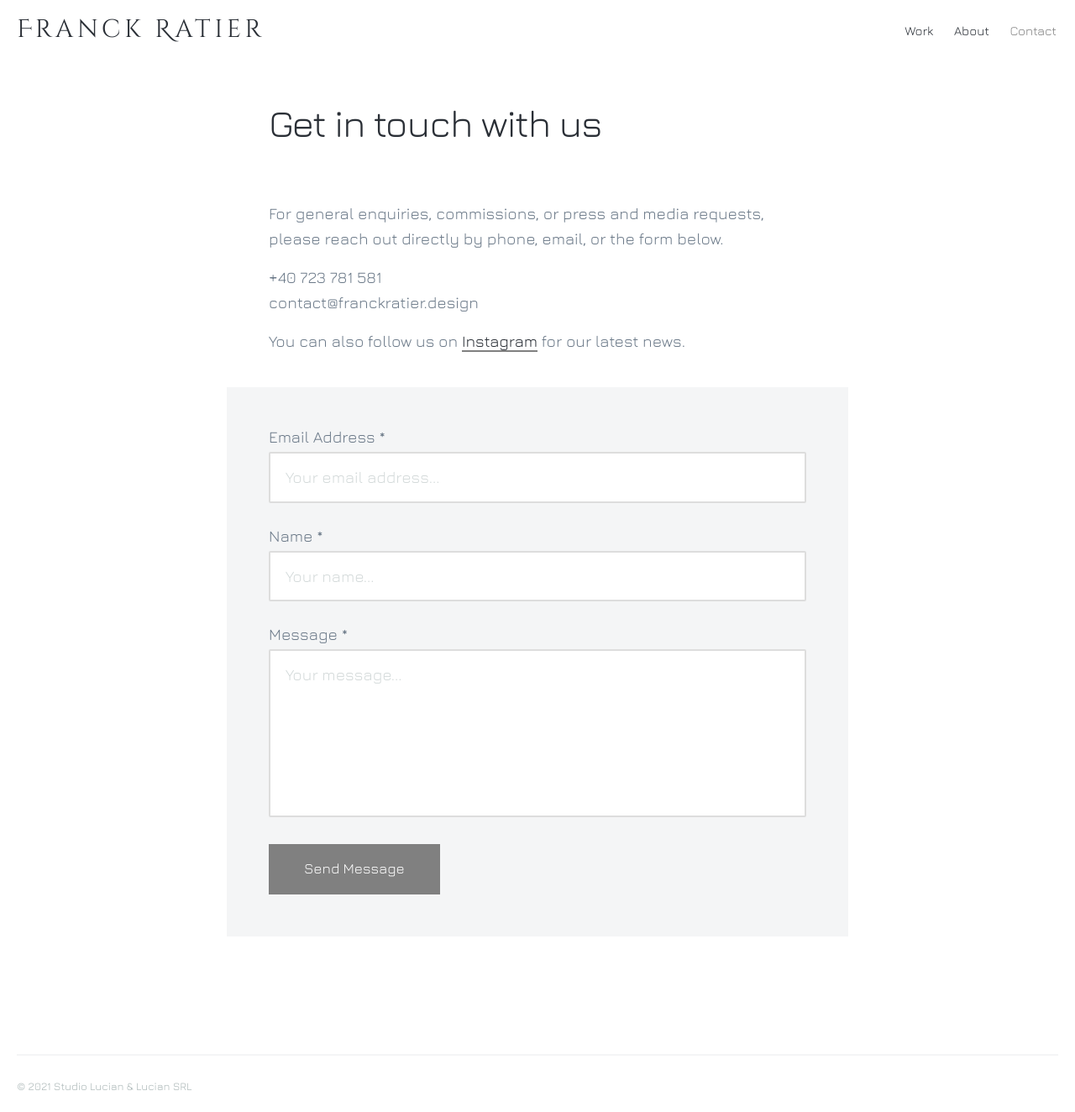
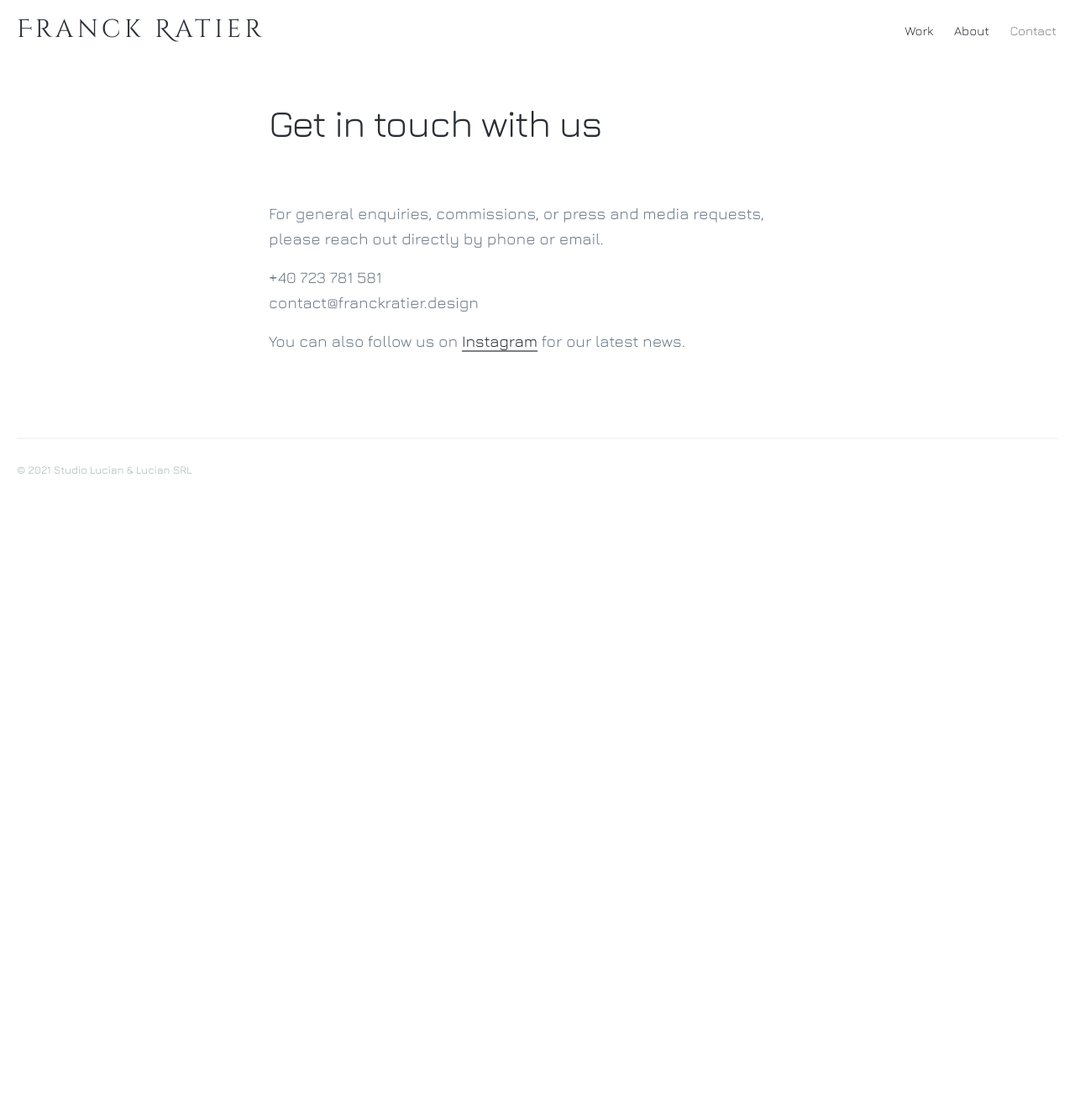
Before and after one commit to kifbv/kifbv.github.io, a Jekyll site: the page built from _pages/contact.md, in a window 1280 px wide. Shown: the whole page at 84% size. Built offline with Jekyll 4.4.1, drawn with Linux system fonts in a browser that asks for light colours; nearby versions of some CDN libraries; after the commit the page ends 900 px from its top, so only the background shows below that.

Commit message:
remove contact form

```diff
--- a/_pages/contact.md
+++ b/_pages/contact.md
@@ -4,10 +4,8 @@ description: Contact the Studio
 featured_image: /images/demo/about.jpg
 ---
 
-For general enquiries, commissions, or press and media requests, please reach out directly by phone, email, or the form below.
+For general enquiries, commissions, or press and media requests, please reach out directly by phone or email.
 
 +40 723 781 581 <br/>contact@franckratier.design
 
 You can also follow us on <a href="https://www.instagram.com/franckratier.design/" target="_blank">Instagram</a> for our latest news.
-
-{% include contact-form.html %}
```
